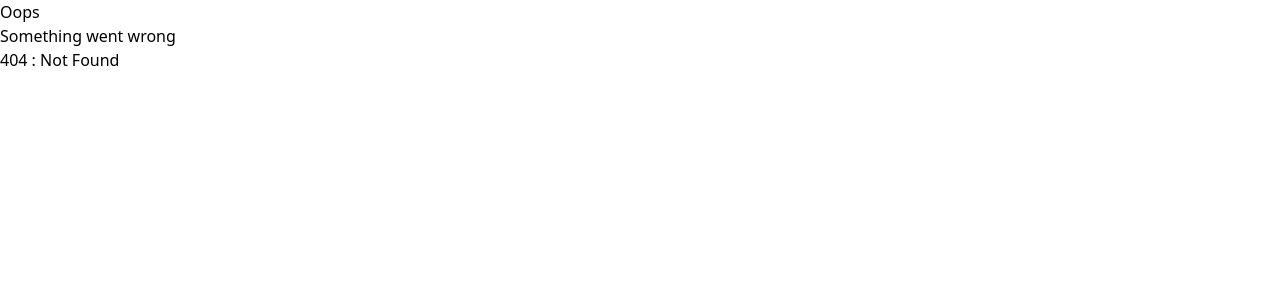
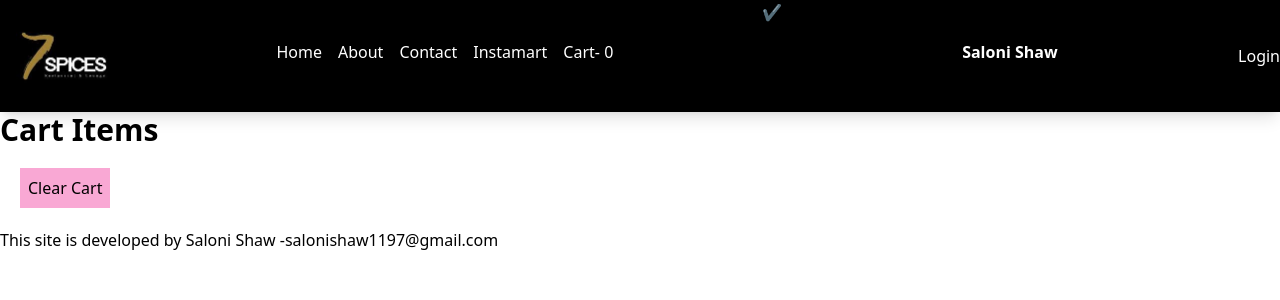
Before and after one commit to salonishaw11/Seven_Spices, a React (Vite) app: page /cart in a window 1280 px wide. Before the commit this address had no page. Shown: the top 300 px of the page. Built offline with nearby package versions, Linux system fonts and the light colour scheme.

Commit message:
Chapter-12

```diff
--- a/package.json
+++ b/package.json
@@ -17,9 +17,11 @@
     "tailwindcss": "^3.2.4"
   },
   "dependencies": {
+    "@reduxjs/toolkit": "^1.9.2",
     "cssnano": "^4.1.11",
     "react": "^18.2.0",
     "react-dom": "^18.2.0",
+    "react-redux": "^8.0.5",
     "react-router-dom": "^6.7.0"
   },
   "browsersList": [
--- a/src/App.js
+++ b/src/App.js
@@ -12,6 +12,9 @@
 import ProfileClass from "./components/ProfileClass";
 import InstaMart from "./components/Instamart";
 import UserContext from "./utils/UserContext";
+import { Provider } from "react-redux";
+import store from "./utils/store";
+import Cart from "./components/Cart";
 
 
 
@@ -21,14 +24,17 @@
         name: "Saloni Shaw",
         email: "salonishaw1197@gmail.com"
     })
-    return (<UserContext.Provider value={{
+    return (
+        <Provider store={store}>
+        <UserContext.Provider value={{
         user: user,
         setUser:setUser
     }}>
         <Header />
         <Outlet />
         <Footer />
-        </UserContext.Provider>
+            </UserContext.Provider>
+            </Provider>
     )
 }
 
@@ -66,6 +72,10 @@
                 path: "/instamart",
                 element: <InstaMart/>
             },
+            {
+                path: "/cart",
+                element: <Cart/>
+            },
         ]
     } ,
 
--- /dev/null
+++ b/src/components/Cart.js
@@ -0,0 +1,30 @@
+import React from 'react'
+import { useDispatch, useSelector } from 'react-redux'
+import { clearCart } from '../utils/cartSlice'
+import store from '../utils/store'
+import FoodItem from './FoodItem'
+
+const Cart = () => {
+    const cartItems = useSelector((store) => store.cart.items)
+    const dispatch = useDispatch()
+
+    const handleClearCartItems = () => {
+        dispatch(clearCart())
+    }
+    return (
+      <div>
+            <h1 className='font-bold text-3xl'>Cart Items</h1>
+            <button
+                className='bg-pink-300 p-2 m-5'
+                onClick={()=>handleClearCartItems()}
+            >
+                Clear Cart
+            </button>
+            <div className='flex'>
+                {cartItems.map((item) => (<FoodItem key={item.id} {...item} />))}
+                </div>
+    </div>
+  )
+}
+
+export default Cart;
--- /dev/null
+++ b/src/components/FoodItem.js
@@ -0,0 +1,14 @@
+import React from "react";
+import { IMG_CON_URL } from "../constants";
+
+const FoodItem = ({ name, description, price, cloudinaryImageId }) => {
+    return (
+        <div className="w-56 p-2 m-2 shadow-lg bg-pink-50">
+            <img src={IMG_CON_URL + cloudinaryImageId} />
+            <h2 className="font-bold text-xl">{name}</h2>
+            <h3>{description}</h3>
+            <h4>Rupees: {price / 100}</h4>
+        </div>
+    )
+}
+export default FoodItem
--- a/src/components/Header.js
+++ b/src/components/Header.js
@@ -2,6 +2,7 @@
 import { Link } from "react-router-dom";
 import UserContext from "../utils/UserContext";
 import useOnline from "../utils/useOnline";
+import { useSelector } from "react-redux";
 
 
 const Title = () => {
@@ -18,7 +19,10 @@
 
     const [isLoggedIn, setIsLoggedIn] = useState(false);
     const isOnline=useOnline()
-    const {user}= useContext(UserContext)
+    const { user } = useContext(UserContext)
+
+    const cartItems = useSelector(store => store.cart.items)
+    console.log(cartItems)
     return (
         <div className="flex justify-between bg-black text-white shadow-lg">
             <Title />
@@ -44,7 +48,9 @@
                             Instamart
                         </Link>
                     </li>
-                    <li className="px-2">Cart</li>
+                    <Link to="/cart">
+                        <li className="px-2">Cart- {cartItems.length} </li>
+                        </Link>
                 </ul>
 
             </div >
--- a/src/components/RestaurantMenu.js
+++ b/src/components/RestaurantMenu.js
@@ -1,13 +1,21 @@
 import React, { useEffect, useState } from "react";
 import { useParams } from "react-router-dom";
 import { IMG_CON_URL } from "../constants";
+import { addItem } from "../utils/cartSlice";
 import useRestaurant from "../utils/useRestaurant";
 import Shimmer from "./Shimmer";
+import { useDispatch } from "react-redux";
 
 const RestaurantMenu = () => {
     // const [resDetail, setResDetail] = useState(null);
     const { id } = useParams();
-    const resDetail =useRestaurant(id)
+  const resDetail = useRestaurant(id)
+  const dispatch= useDispatch()
+
+  const handleFoodItem = (item) => {
+    dispatch(addItem(item));
+    }
+
 
     // useEffect(
     //     () => {
@@ -24,21 +32,29 @@
     // }
 
     return !resDetail? (<Shimmer/>) :(
-        <div>
-            <h1>
-                Restaurant id:{id}
-            </h1>
+        <div className="flex">
+         <div>
+            <h1>Restaurant id:{id}</h1>
             <h2>{resDetail.name}</h2>
             <img src={IMG_CON_URL + resDetail.cloudinaryImageId} />
             <h3>{resDetail.area}</h3>
             <h3>{resDetail.city}</h3>
-            <div>
+          </div>
+                <div className="p-5">
                 <h1>Menu</h1>
                 <ul>
-                    {Object.values(resDetail?.menu?.items).map((item) => <li key={item.id}>{item.name}</li>)}
+            {Object.values(resDetail?.menu?.items).map((item) =>
+              <li key={item.id}>
+              {item.name} -
+              <button className="p-1 m-5 bg-pink-400"
+                        onClick={() => handleFoodItem(item)}>
+                        Add Item
+              </button>
+            </li>)}
                     </ul>
+              </div>
             </div>
-         </div>
+
      )
 }
 export default RestaurantMenu;
--- /dev/null
+++ b/src/utils/cartSlice.js
@@ -0,0 +1,25 @@
+import { createSlice } from "@reduxjs/toolkit";
+
+const cartSlice = createSlice({
+    name: 'cart',
+    initialState: {
+        items: []
+    },
+    reducers: {
+        addItem: (state, action) => {
+            state.items.push(action.payload)
+        },
+        removeItem: (state, action) => {
+            state.items.pop();
+        },
+        clearCart: (state) => {
+            state.items = [];
+        }
+
+    }
+
+});
+
+export const { addItem, removeItem, clearCart } = cartSlice.actions;
+
+export default cartSlice.reducer;
--- /dev/null
+++ b/src/utils/store.js
@@ -0,0 +1,10 @@
+import { configureStore } from "@reduxjs/toolkit";
+import cartSlice from "./cartSlice";
+
+const store = configureStore({
+    reducer: {
+     cart: cartSlice,
+ }
+})
+
+export default store;
```
Also changed, not shown: 1 other file (tests, documents, lock files or other folders).
